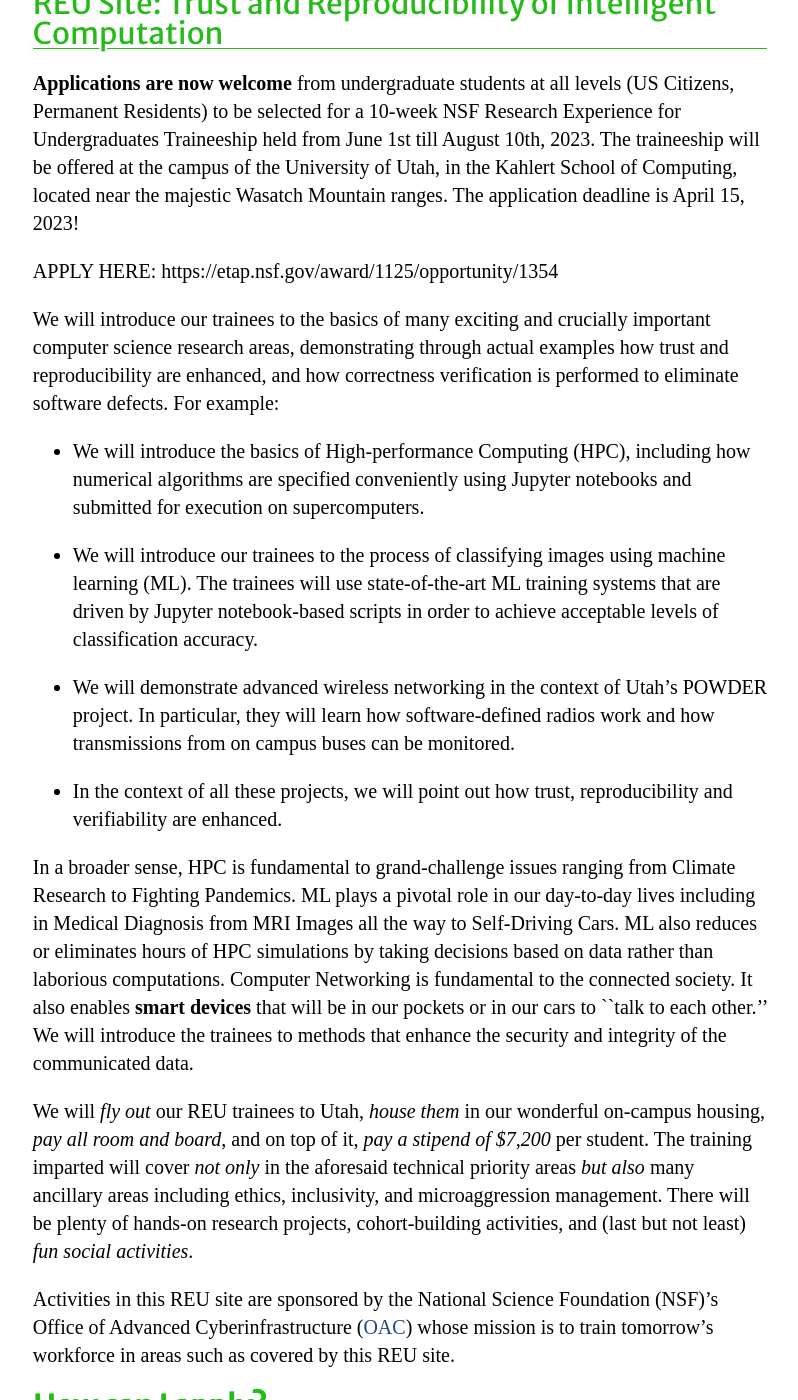
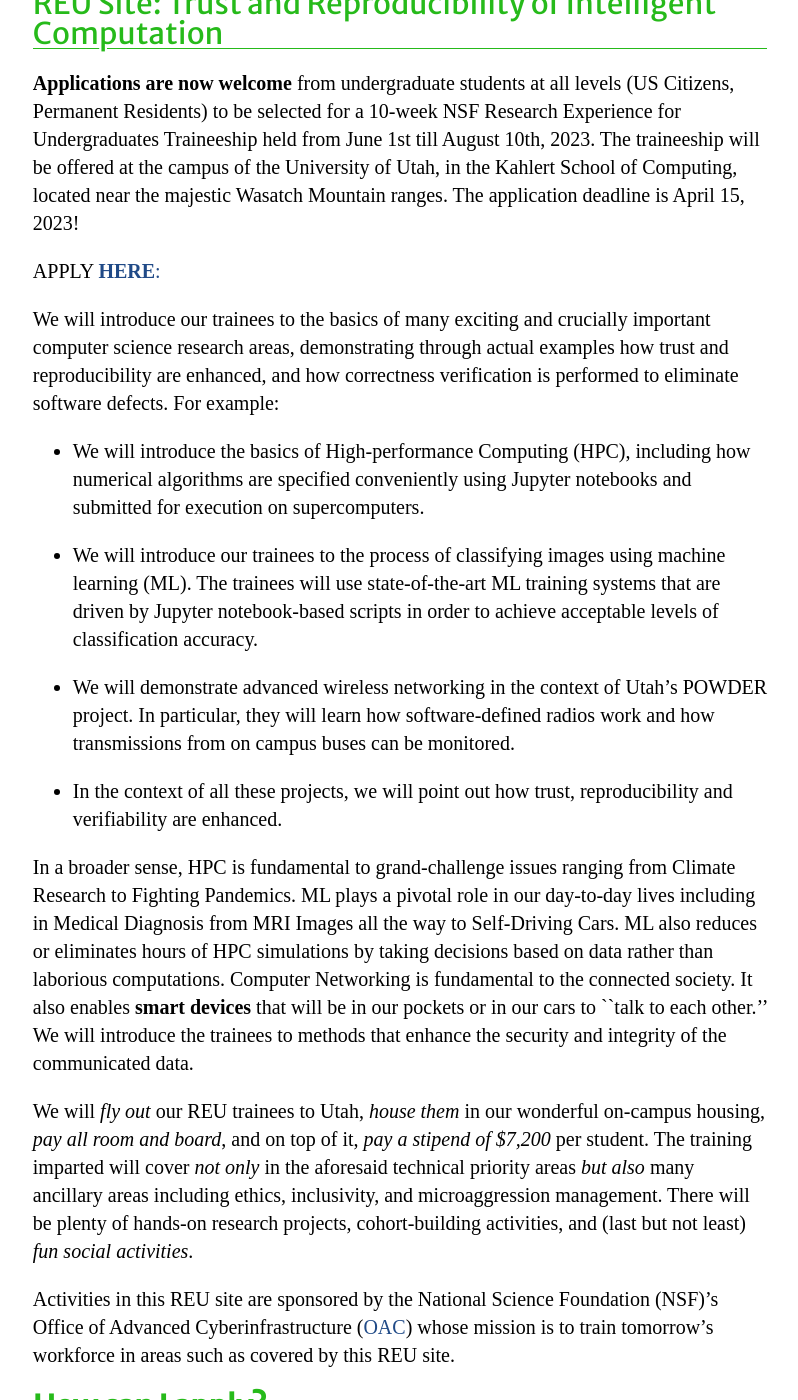
Before and after one commit to paralab/treu-web, a Jekyll site: the page built from index.md, in a window 1280 px wide and 1400 px high, scrolled down 535 px. Shown: the whole window, without its empty margins (240-1038 px from the left). Built offline with Jekyll 4.4.1, drawn with Linux system fonts in a browser that asks for light colours; some of the changed text lies outside the part shown.

Commit message:
index.md

```diff
--- a/index.md
+++ b/index.md
@@ -9,7 +9,7 @@
 
 **Applications are now welcome** from undergraduate students at all levels (US Citizens, Permanent Residents) to be selected for a 10-week NSF Research Experience for Undergraduates Traineeship held from June 1st till August 10th, 2023. The traineeship will be offered at the campus of the University of Utah, in the Kahlert School of Computing, located near the majestic Wasatch Mountain ranges.  The application deadline is April 15, 2023!
 
-APPLY HERE: https://etap.nsf.gov/award/1125/opportunity/1354
+APPLY [**HERE**:](https://etap.nsf.gov/award/1125/opportunity/1354)
 
 We will introduce our trainees to the basics of many exciting and crucially important computer science research areas, demonstrating through actual examples how trust and reproducibility are enhanced, and how correctness verification is performed to eliminate software defects. For example:
 
```
Also changed, not shown: other parts of index.md (+1 -1 lines).
